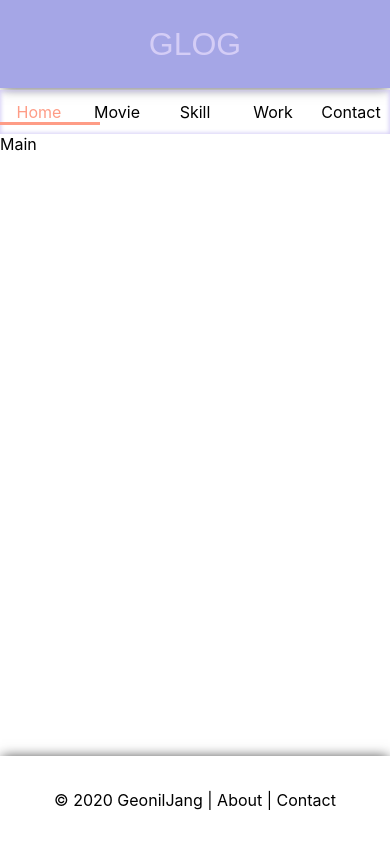
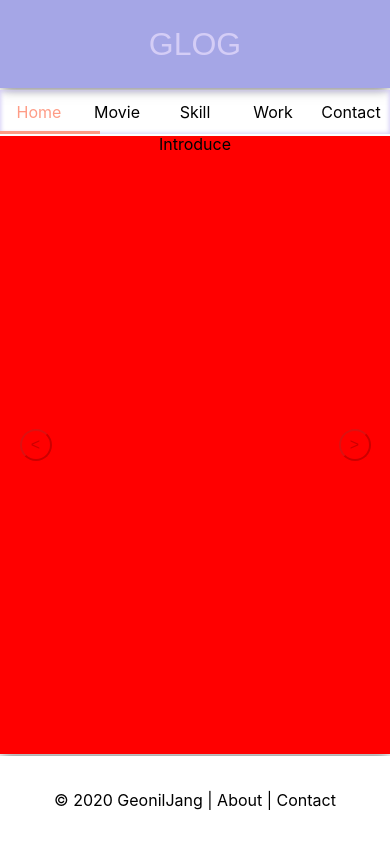
Before and after one commit to takeaways/react-my-web, a React (Create React App) app: page / in a window 390 px wide. Built offline with nearby package versions, Linux system fonts and the light colour scheme.

Commit message:
update layout

```diff
--- a/src/Components/Layout/NavBar.tsx
+++ b/src/Components/Layout/NavBar.tsx
@@ -52,6 +52,10 @@ const List = styled.ul`
 `
 const Item = styled.li`
   width: 100%;
+  height: 100%;
+  display: flex;
+  justify-content: center;
+  align-items: center;
   text-align: center;
   transition: all 0.4s ease;
 
@@ -59,7 +63,7 @@ const Item = styled.li`
   &::after {
     content: '';
     position: absolute;
-    bottom: -5px;
+    bottom: 0;
     left: 0;
     height: 3px;
     width: 1px;
--- /dev/null
+++ b/src/Pages/Main/Containers/About.tsx
@@ -0,0 +1,12 @@
+import React from 'react'
+import styled from 'styled-components'
+
+export default function About() {
+  return <Container>About</Container>
+}
+
+const Container = styled.article`
+  background-color: orange;
+  height: 100%;
+  width: 100%;
+`
--- /dev/null
+++ b/src/Pages/Main/Containers/Contact.tsx
@@ -0,0 +1,12 @@
+import React from 'react'
+import styled from 'styled-components'
+
+export default function Contact() {
+  return <Container>Contact</Container>
+}
+
+const Container = styled.article`
+  background-color: purple;
+  height: 100%;
+  width: 100%;
+`
--- /dev/null
+++ b/src/Pages/Main/Containers/Introduce.tsx
@@ -0,0 +1,10 @@
+import React from 'react'
+import styled from 'styled-components'
+export default function Introduce() {
+  return <Container>Introduce</Container>
+}
+
+const Container = styled.article`
+  background-color: red;
+  height: 100%;
+`
--- /dev/null
+++ b/src/Pages/Main/Containers/MyWork.tsx
@@ -0,0 +1,11 @@
+import React from 'react'
+import styled from 'styled-components'
+
+export default function MyWork() {
+  return <Container>MyWork</Container>
+}
+const Container = styled.article`
+  background-color: green;
+  height: 100%;
+  width: 100%;
+`
--- /dev/null
+++ b/src/Pages/Main/Containers/Skills.tsx
@@ -0,0 +1,11 @@
+import React from 'react'
+import styled from 'styled-components'
+
+export default function Skills() {
+  return <Container>Skills</Container>
+}
+const Container = styled.article`
+  background-color: yellow;
+  height: 100%;
+  width: 100%;
+`
--- /dev/null
+++ b/src/Pages/Main/Containers/Testimonial.tsx
@@ -0,0 +1,11 @@
+import React from 'react'
+import styled from 'styled-components'
+
+export default function Testimonial() {
+  return <Container>Testimonial</Container>
+}
+const Container = styled.article`
+  background-color: blue;
+  height: 100%;
+  width: 100%;
+`
--- a/src/Pages/Main/index.tsx
+++ b/src/Pages/Main/index.tsx
@@ -1,7 +1,130 @@
-import React from 'react'
+import React, { useState, useRef, Suspense, lazy, useEffect } from 'react'
+import styled from 'styled-components'
 
-function Main() {
-  return <div>Main</div>
-}
+const Introduce = lazy(() => import('./Containers/Introduce'))
+const About = lazy(() => import('./Containers/About'))
+const Skills = lazy(() => import('./Containers/Skills'))
+const MyWork = lazy(() => import('./Containers/MyWork'))
+const Testimonial = lazy(() => import('./Containers/Testimonial'))
+const Contact = lazy(() => import('./Containers/Contact'))
 
-export default Main
+const components = [
+  <Introduce />,
+  <About />,
+  <Skills />,
+  <MyWork />,
+  <Testimonial />,
+  <Contact />,
+]
+
+const len = components.length
+
+export default React.memo(function Main() {
+  const [current, setCurrent] = useState(0)
+
+  const container = useRef<HTMLUListElement>(null)
+  useEffect(() => {
+    if (current > len - 1) {
+      setCurrent(0)
+    }
+    if (current < 0) {
+      setCurrent(len - 1)
+    }
+    if (container.current) {
+      const position = `-${current * window.innerWidth}px`
+      container.current.style.transform = `translateX(${position})`
+    }
+  }, [current])
+
+  return (
+    <Container>
+      <header className="sr-only">
+        <h1>Main 페이지 입니다.</h1>
+      </header>
+      <Suspense fallback={null}>
+        <div className="container">
+          <ul
+            ref={container}
+            id="slider"
+            className="slider-container simple-list"
+          >
+            {components.map((item, i) => (
+              <li key={i} className="slide" style={{ left: `${i * 100}%` }}>
+                {item}
+              </li>
+            ))}
+          </ul>
+          <button
+            id="prev"
+            onClick={() => {
+              setCurrent(prev => prev - 1)
+            }}
+          >
+            &lt;
+          </button>
+          <button
+            id="next"
+            onClick={() => {
+              setCurrent(prev => prev + 1)
+            }}
+          >
+            &gt;
+          </button>
+        </div>
+      </Suspense>
+    </Container>
+  )
+})
+
+const Container = styled.section`
+  height: 100%;
+  .container {
+    position: relative;
+    width: 100%;
+    height: 100%;
+    overflow: hidden;
+  }
+  .slider-container {
+    position: absolute;
+    height: 100%;
+    width: 100%;
+    transition: all 0.5s ease-in;
+  }
+  .slide {
+    position: absolute;
+    width: 100%;
+    height: 100%;
+    text-align: center;
+    top: 0;
+  }
+  #prev,
+  #next {
+    cursor: pointer;
+    position: absolute;
+    top: 50%;
+    transform: translateY(-50%);
+    z-index: 999999;
+    display: inline-block;
+    height: 2em;
+    width: 2em;
+    text-align: center;
+    font-size: 1rem;
+    border-radius: 50%;
+    transition: all 0.3s ease-in;
+    opacity: 0.2;
+  }
+  #prev:hover,
+  #next:hover {
+    opacity: 1;
+  }
+  #prev {
+    left: 5%;
+  }
+  #next {
+    left: calc(95% - 32px);
+  }
+  #prev.disable,
+  #next.disable {
+    display: none;
+  }
+`
```
